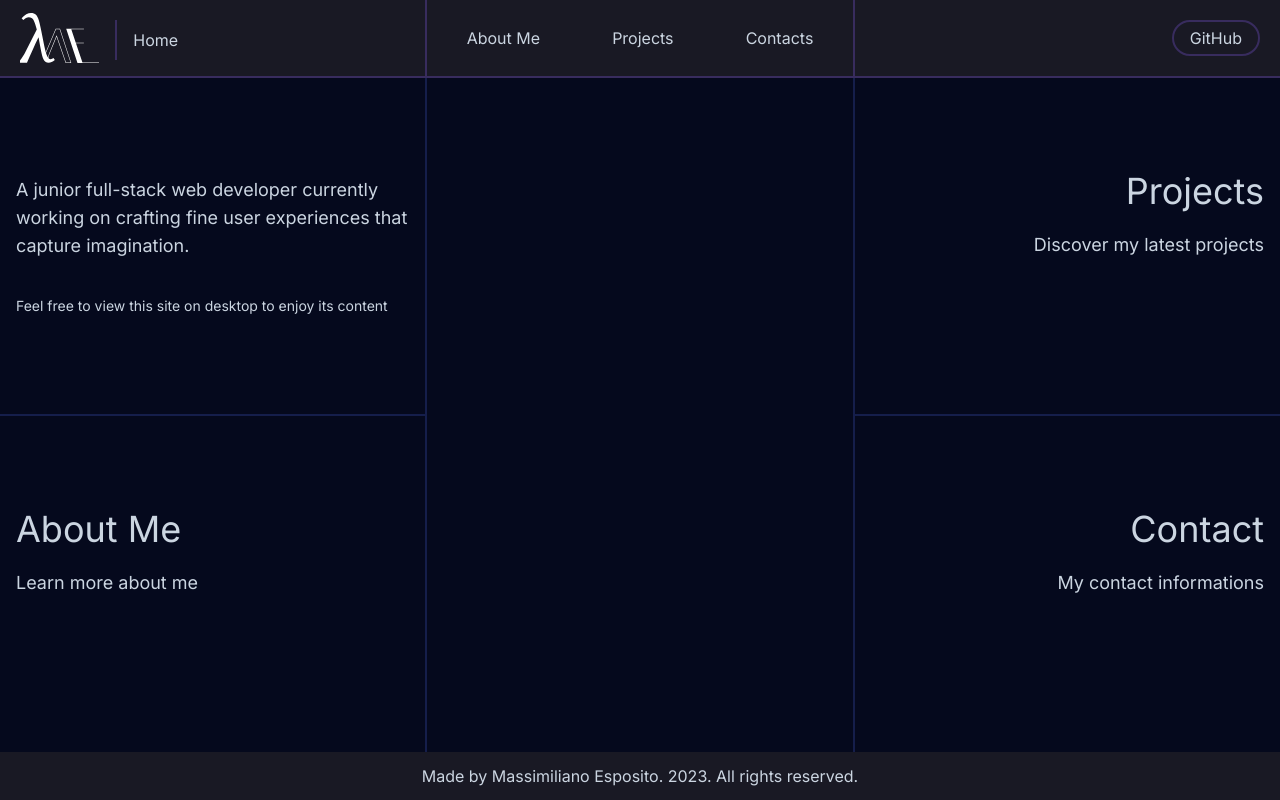
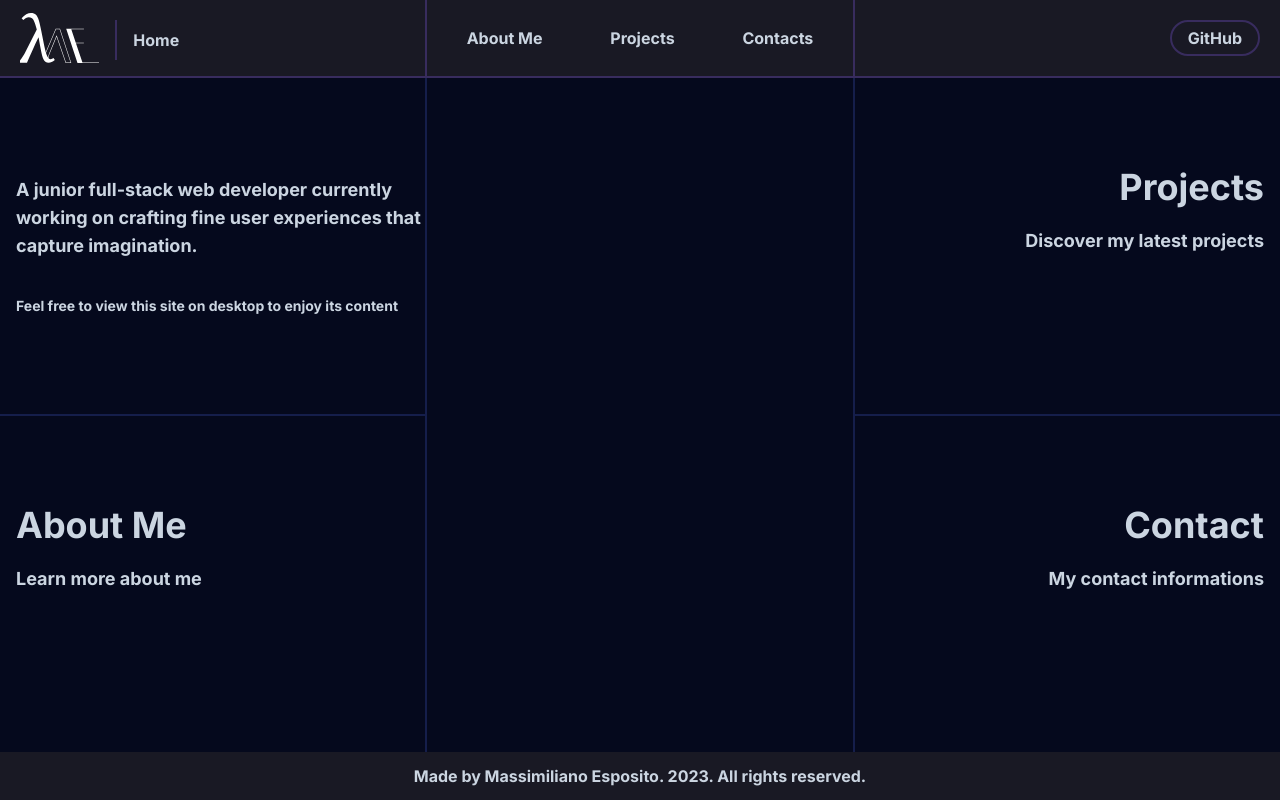
Before and after one commit to Massolinii/massolinii, a Next.js app: page / in a window 1280 px wide. Built offline with nearby package versions, Linux system fonts and the light colour scheme; what tailwindcss-inner-border would draw is missing.

Commit message:
Fixed Home animation

```diff
--- a/src/app/globals.css
+++ b/src/app/globals.css
@@ -15,4 +15,5 @@ body {
 
 .major {
   font-family: "Major Mono Display", monospace;
+  font-weight: bold;
 }
--- a/src/app/page.tsx
+++ b/src/app/page.tsx
@@ -8,7 +8,7 @@ export default function Home() {
     <main className="home-section grid grid-cols-1 md:grid-cols-2 lg:grid-cols-3 grid-rows-2 md:grid-rows-1 h-full w-full text-xl md:text-2xl lg:text-4xl text-center ">
       <div className="grid grid-rows-2 md:col-span-1 lg:col-span-1 text-left">
         <div
-          className={`overlay overlay-yellow name-section home-section ps-4 border-r-2 border-b border-secondary flex flex-col justify-center title-slide-in-left`}
+          className={`overlay overlay-yellow name-section home-section ps-4 border-r-2 border-l-2 lg:border-l-0 border-b border-secondary flex flex-col justify-center title-slide-in-left`}
         >
           <div className="subtitle-slide-in-right">
             <h1 className="pb-2 lg:hidden major">Massimiliano Esposito</h1>
@@ -24,15 +24,15 @@ export default function Home() {
 
         <Link
           href="/about"
-          className={`overlay overlay-red about-section home-section ps-4 border-r-2 border-t border-secondary flex flex-col justify-center title-slide-in-left`}
+          className={`overlay overlay-red about-section home-section ps-4 border-r-2 border-b-2 border-l-2 lg:border-b-0 lg:border-l-0 border-t border-secondary flex flex-col justify-center title-slide-in-left`}
         >
           <div className="flex-col">
             <h2 className="pb-2">About Me</h2>
-            <h3 className="text-base md:text-base lg:text-lg subtitle-slide-in-right my-3">
+            <h3 className="text-base md:text-base lg:text-lg subtitle-slide-in-right mt-3 mb-5">
               Learn more about me
             </h3>
             <svg
-              className="arrow arrow-left subtitle-slide-in-right-rotate"
+              className="arrow arrow-left arrow-slide-in-right"
               xmlns="http://www.w3.org/2000/svg"
               viewBox="0 0 24 24"
             >
@@ -55,15 +55,15 @@ export default function Home() {
       <div className="grid grid-rows-2 md:col-span-1 lg:col-span-1 text-right ">
         <Link
           href="/projects"
-          className={` overlay overlay-blue project-section home-section pe-4 border-l-2 border-b border-secondary  flex flex-col justify-center items-end title-slide-in-right`}
+          className={` overlay overlay-blue project-section home-section pe-4 border-l-2 border-r-2 lg:border-r-0 border-b border-secondary  flex flex-col justify-center items-end title-slide-in-right`}
         >
           <div className="flex-col text-right">
             <h2 className="pb-2">Projects</h2>
-            <h3 className="text-base md:text-base lg:text-lg subtitle-slide-in-left my-3">
+            <h3 className="text-base md:text-base lg:text-lg subtitle-slide-in-left mt-3 mb-5">
               Discover my latest projects
             </h3>
             <svg
-              className="arrow arrow-right subtitle-slide-in-left ml-auto"
+              className="arrow arrow-right arrow-slide-in-left ml-auto"
               xmlns="http://www.w3.org/2000/svg"
               viewBox="0 0 24 24"
             >
@@ -79,11 +79,11 @@ export default function Home() {
           {" "}
           <div className="flex-col">
             <h2 className="pb-2">Contact</h2>
-            <h3 className="text-base md:text-base lg:text-lg subtitle-slide-in-left my-3">
+            <h3 className="text-base md:text-base lg:text-lg subtitle-slide-in-left mt-3 mb-5">
               My contact informations
             </h3>
             <svg
-              className="arrow arrow-right subtitle-slide-in-left  ml-auto"
+              className="arrow arrow-right arrow-slide-in-left  ml-auto"
               xmlns="http://www.w3.org/2000/svg"
               viewBox="0 0 24 24"
             >
--- a/src/components/Navbar.tsx
+++ b/src/components/Navbar.tsx
@@ -6,7 +6,7 @@ export default function Navbar() {
   const [isOpen, setIsOpen] = useState(false);
 
   return (
-    <nav className="grid grid-cols-3 w-full bg-primary border-b-2 border-primary-border relative">
+    <nav className="grid grid-cols-3 w-full bg-primary border-b-2 border-primary-border relative font-bold">
       {/* Logo a sinistra */}
       <div className="flex items-center ps-5 border-r-2 border-primary-border">
         <Link href="/">
--- a/src/styles/Home.css
+++ b/src/styles/Home.css
@@ -3,7 +3,8 @@
 }
 
 .title-animation {
-  animation: title-show 2s ease-out;
+  animation: title-show 2s ease-out 3.2s;
+  opacity: 0;
 }
 
 @keyframes title-show {
@@ -19,6 +20,7 @@
 .arrow {
   width: 50px;
   height: 50px;
+  opacity: 0;
 }
 
 @media (max-width: 767px) {
@@ -42,7 +44,6 @@
 .title-slide-in-right,
 .title-slide-in-left,
 .subtitle-slide-in-right,
-.subtitle-slide-in-right-rotate,
 .subtitle-slide-in-left {
   opacity: 0;
 }
@@ -59,19 +60,25 @@
   animation: slide-in-right 1.8s ease-out 2.4s;
 }
 
-.subtitle-slide-in-right-rotate {
-  animation: slide-in-right-rotate 1.8s ease-out 2.4s;
-}
-
 .subtitle-slide-in-left {
   animation: slide-in-left 1.8s ease-out 2.4s;
 }
 
+.arrow-slide-in-right {
+  animation: arrow-slide-in-right 1.8s ease-out 4s;
+}
+
+.arrow-slide-in-left {
+  animation: arrow-slide-in-left 1.8s ease-out 4s;
+}
+
+.title-animation,
 .title-slide-in-right,
 .title-slide-in-left,
 .subtitle-slide-in-right,
-.subtitle-slide-in-right-rotate,
-.subtitle-slide-in-left {
+.subtitle-slide-in-left,
+.arrow-slide-in-right,
+.arrow-slide-in-left {
   animation-fill-mode: forwards;
 }
 
@@ -85,9 +92,19 @@
   }
 }
 
-@keyframes slide-in-right-rotate {
+@keyframes slide-in-left {
   from {
-    transform: translateX(100%) rotate(180deg);
+    transform: translateX(-100%);
+  }
+  to {
+    transform: translateX(0);
+    opacity: 1;
+  }
+}
+
+@keyframes arrow-slide-in-right {
+  from {
+    transform: translateX(400%) rotate(180deg);
   }
   to {
     transform: translateX(0) rotate(180deg);
@@ -95,9 +112,9 @@
   }
 }
 
-@keyframes slide-in-left {
+@keyframes arrow-slide-in-left {
   from {
-    transform: translateX(-100%);
+    transform: translateX(-400%);
   }
   to {
     transform: translateX(0);
@@ -141,7 +158,3 @@
 .overlay-yellow:hover::before {
   background-color: rgba(255, 255, 0, 0.08);
 }
-
-.sti {
-  color: #382c5e52;
-}
```
